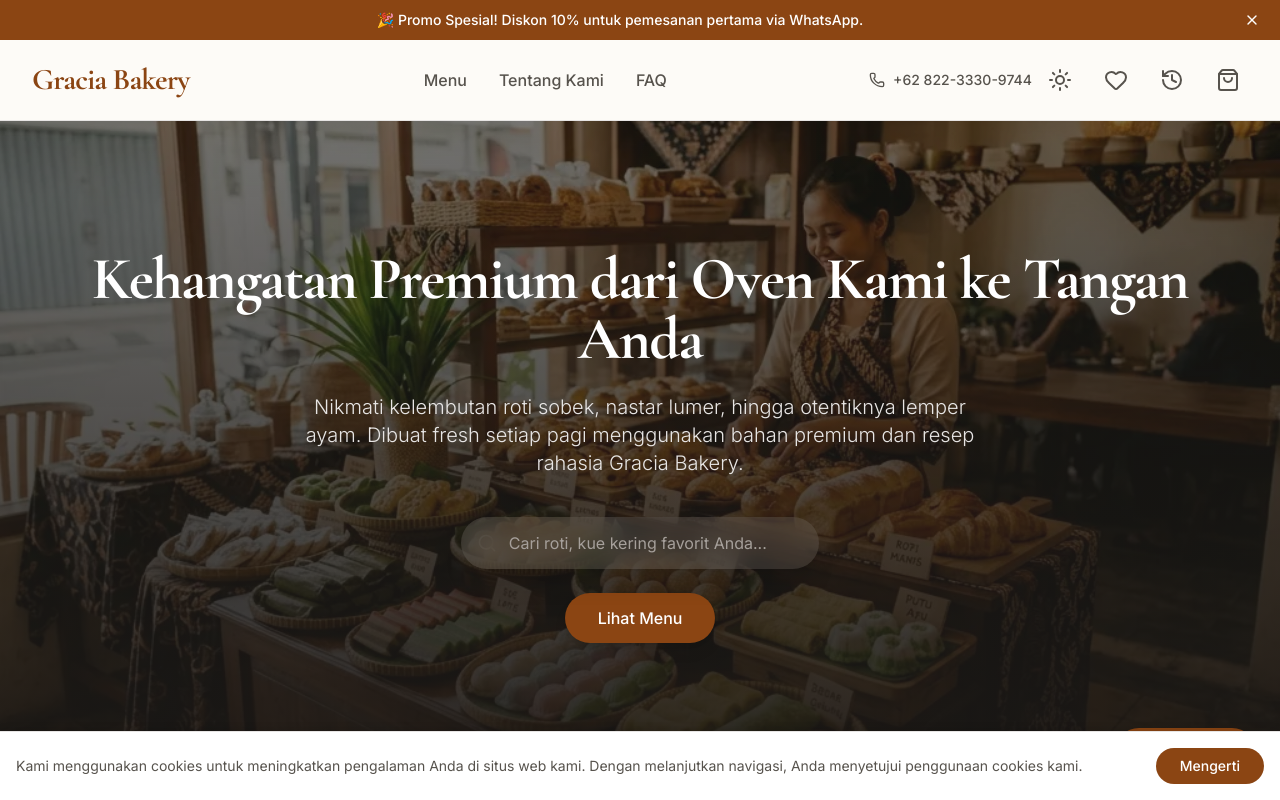
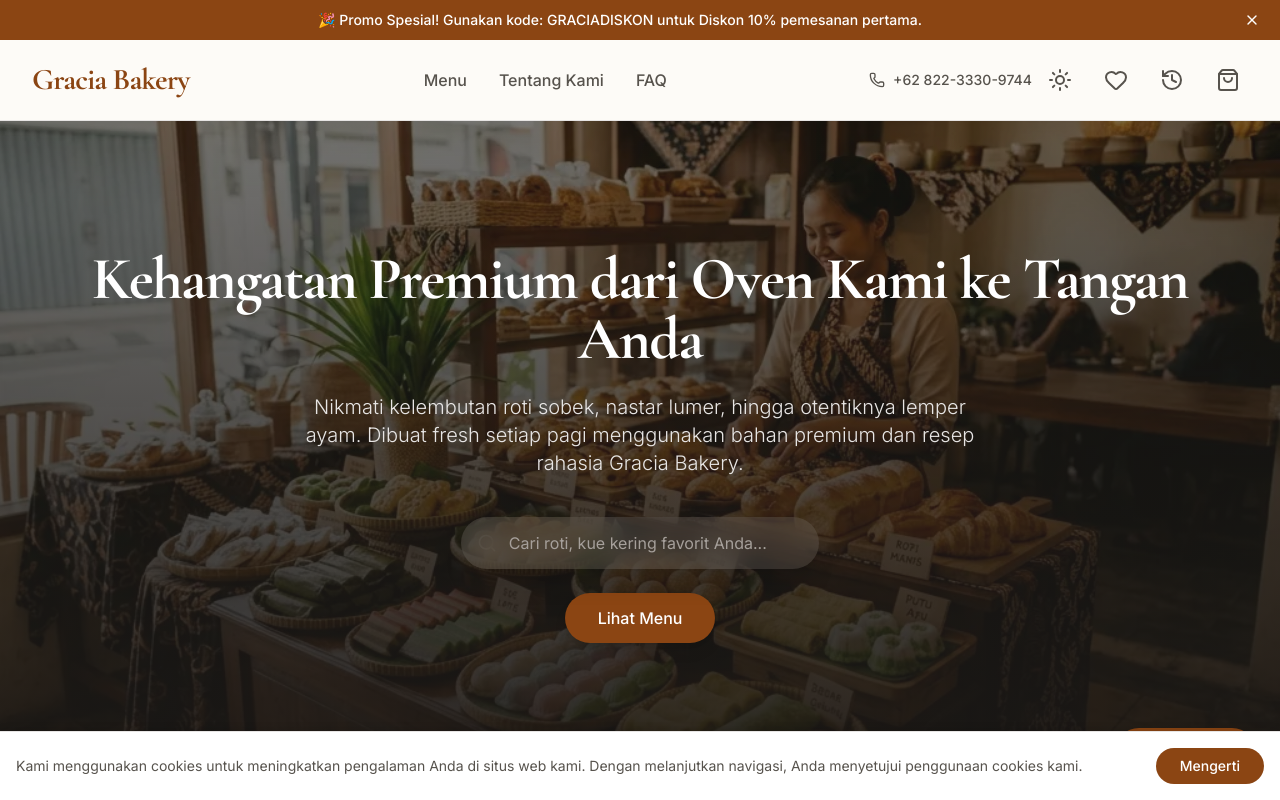
Before and after one commit to martabakgresik/gracia-bakery-katalog, a React (Vite) app: page / in a window 1280 px wide. Shown: the top 800 px of the page. Built offline with nearby package versions, Linux system fonts and the light colour scheme.

Commit message:
Centralize promo config and show code in banner

```diff
--- a/src/App.tsx
+++ b/src/App.tsx
@@ -15,12 +15,13 @@ import { CookieBanner } from './components/CookieBanner';
 import { About } from './components/About';
 import { FAQ } from './components/FAQ';
 import { products } from './data/products';
+import { APP_CONFIG } from './data/config';
 import { Product, CartItem, Order, ProductVariant, PromoCode } from './types';
 
 const CATEGORIES = ['Semua', 'Roti', 'Jajanan Pasar', 'Kue Kering', 'Donat'];
 
 const PROMO_CODES: PromoCode[] = [
-  { code: 'graciadiskon', discountPercent: 10, description: 'Diskon 10% untuk pemesan pertama' }
+  APP_CONFIG.activePromo
 ];
 
 export default function App() {
--- a/src/components/AIChat.tsx
+++ b/src/components/AIChat.tsx
@@ -1,6 +1,7 @@
 import { useState, useRef, useEffect } from 'react';
 import { X, Send, Loader2, Maximize2, Minimize2, Phone, MessageSquare, Store, Trash2 } from 'lucide-react';
 import { products } from '../data/products';
+import { APP_CONFIG } from '../data/config';
 import { faqs } from './FAQ';
 import { motion, AnimatePresence } from 'motion/react';
 import ReactMarkdown from 'react-markdown';
@@ -84,6 +85,11 @@ export function AIChat() {
 
       Daftar produk kami:
       ${productContext}
+
+      Informasi Promo Aktif:
+      Saat ini ada promo: "${APP_CONFIG.activePromo.bannerText}".
+      Kode promo yang bisa digunakan adalah "**${APP_CONFIG.activePromo.code}**" untuk mendapatkan diskon sebesar **${APP_CONFIG.activePromo.discountPercent}%**.
+      Harap beritahukan info promo ini kepada pelanggan jika mereka bertanya tentang diskon, harga murah, atau cara menghemat belanja.
 
       Tugas Anda:
       1. Selalu panggil pelanggan dengan sapaan "Kak" atau "Kakak".
@@ -213,11 +219,10 @@ export function AIChat() {
             <div className="flex-1 overflow-y-auto p-4 space-y-4 bg-stone-50 dark:bg-stone-900/50">
               {messages.map((msg, idx) => (
                 <div key={idx} className={`flex ${msg.role === 'user' ? 'justify-end' : 'justify-start'}`}>
-                  <div className={`max-w-[85%] rounded-2xl px-4 py-2 ${
-                    msg.role === 'user'
+                  <div className={`max-w-[85%] rounded-2xl px-4 py-2 ${msg.role === 'user'
                       ? 'bg-primary text-white rounded-tr-sm'
                       : 'bg-white dark:bg-stone-800 border border-stone-200 dark:border-stone-700 text-stone-800 dark:text-stone-200 rounded-tl-sm shadow-sm'
-                  }`}>
+                    }`}>
                     {msg.role === 'assistant' ? (
                       <div className="prose prose-sm prose-stone dark:prose-invert max-w-none">
                         <ReactMarkdown
@@ -248,7 +253,7 @@ export function AIChat() {
                                   >
                                     <Phone className="w-4 h-4" />
                                     Hubungi Telepon
-                                    </a>
+                                  </a>
                                 );
                               }
 
--- a/src/components/PromoBanner.tsx
+++ b/src/components/PromoBanner.tsx
@@ -1,5 +1,6 @@
 import { useState, useEffect } from 'react';
 import { X } from 'lucide-react';
+import { APP_CONFIG } from '../data/config';
 
 export function PromoBanner() {
   const [isVisible, setIsVisible] = useState(false);
@@ -28,7 +29,7 @@ export function PromoBanner() {
   return (
     <div className="bg-primary dark:bg-primary-dark text-white px-4 py-2 flex justify-between items-center text-sm z-50 relative">
       <div className="flex-1 text-center font-medium">
-        🎉 Promo Spesial! Diskon 10% untuk pemesanan pertama via WhatsApp.
+        {APP_CONFIG.activePromo.bannerText}
       </div>
       <button
         onClick={handleClose}
--- /dev/null
+++ b/src/data/config.ts
@@ -0,0 +1,13 @@
+export const APP_CONFIG = {
+  activePromo: {
+    code: 'graciadiskon',
+    discountPercent: 10,
+    bannerText: '🎉 Promo Spesial! Gunakan kode: GRACIADISKON untuk Diskon 10% pemesanan pertama.',
+    description: 'Diskon 10% untuk pemesan pertama'
+  },
+  shopInfo: {
+    name: 'Gracia Bakery',
+    whatsapp: '+62 822-3330-9744',
+    whatsappUrl: 'https://wa.me/6282233309744'
+  }
+};
```
